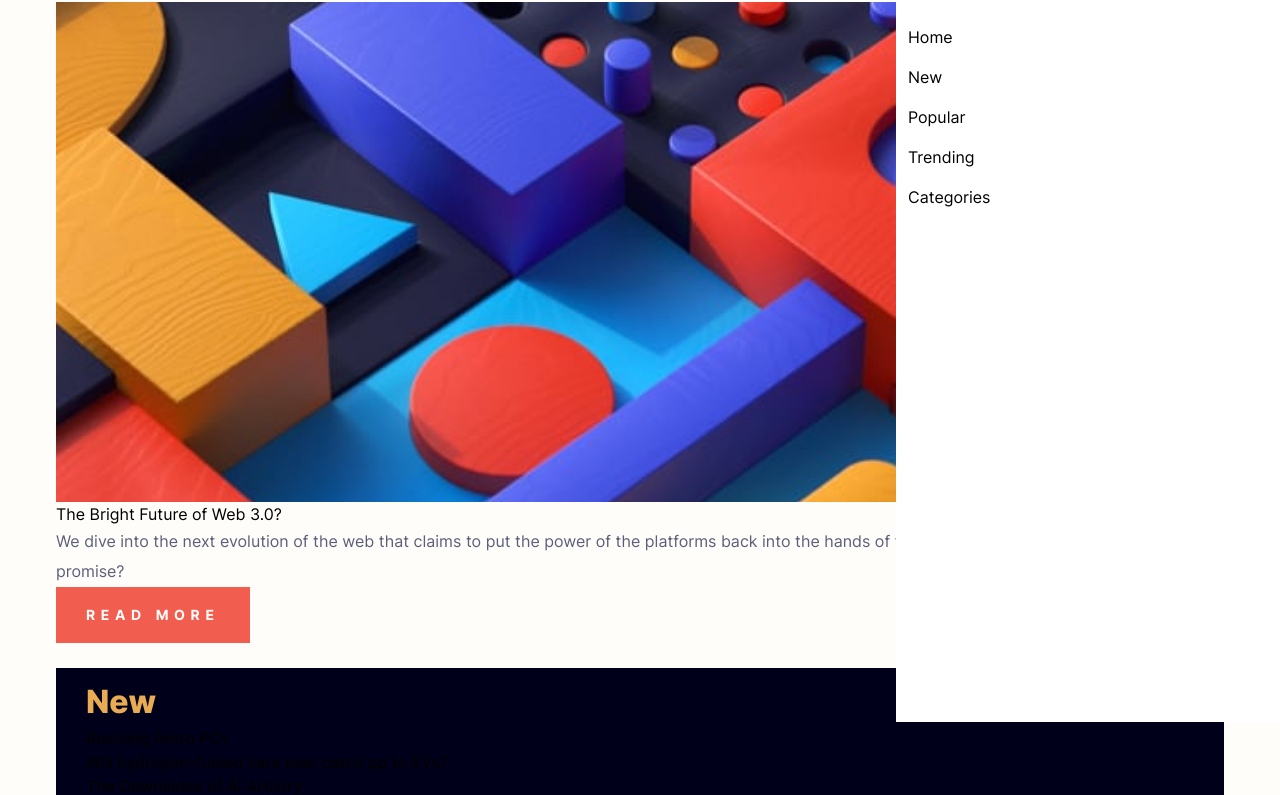
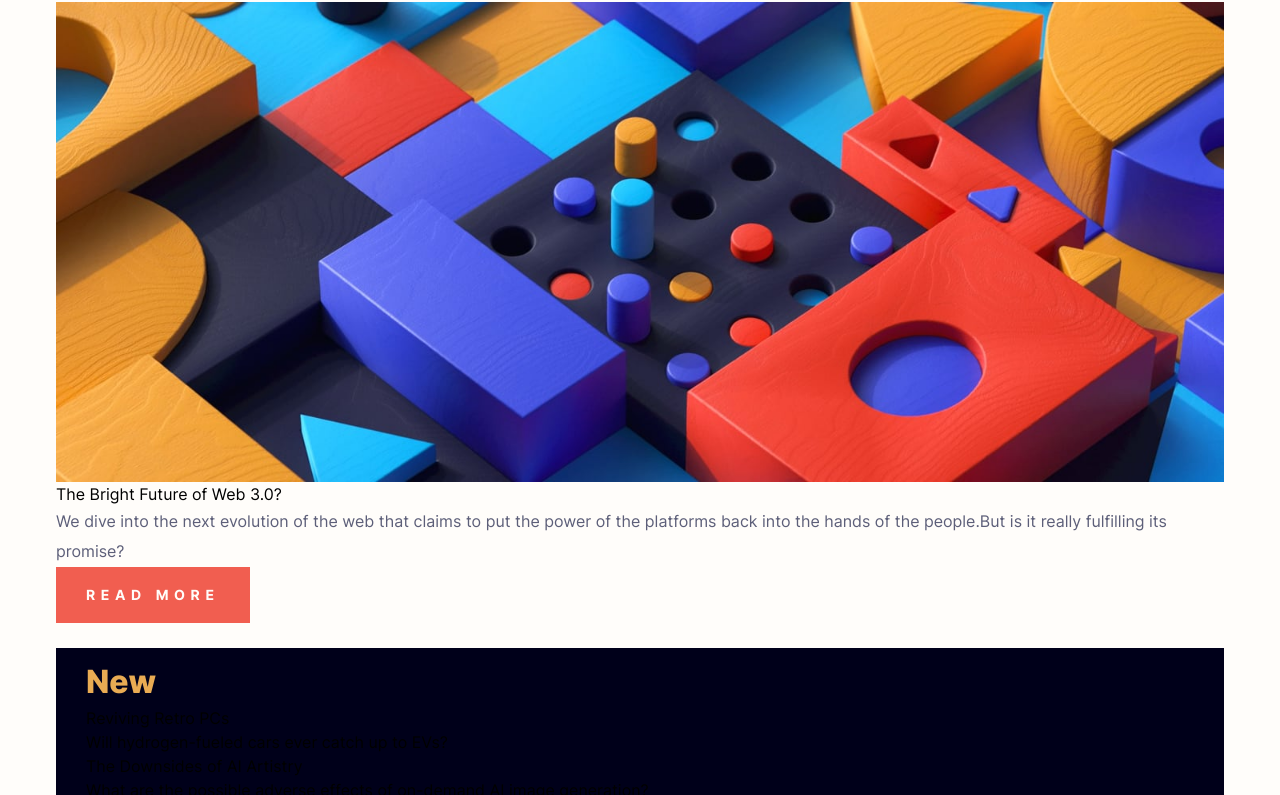
Before and after one commit to Humber70/home-page, a website built with Vite: page index.html in a window 1280 px wide. Shown: the part 78-873 px from the top of the page. Built offline with nearby package versions, Linux system fonts and the light colour scheme.

Commit message:
refact: update navigator visibility and enhance image loading with picture element

```diff
--- a/index.html
+++ b/index.html
@@ -21,7 +21,7 @@
         />
       </div>
 
-      <div class="absolute right-0 top-0 bg-[transparent] z-1 flex flex-col justify-start h-full bg-[white] gap-10 pt-8 pl-3 w-[30%]" id="navigator">
+      <div class="absolute right-0 top-0 bg-[transparent] z-1 flex flex-col justify-start h-full bg-[white] gap-10 pt-8 pl-3 w-[30%] hidden" id="navigator">
         <img
         width="32"
         src="/images/icons/icon-menu-close.svg"
@@ -53,11 +53,14 @@
     <main class="main" id="popular">
       <div class="home" id="home">
         <section class="main-home" id="categories">
-          <img
-            src="/images/image-web-3-mobile.jpg"
-            alt="home"
-            class="img-home"
-          />
+          <picture>
+            <source srcset="/images/image-web-3-desktop.jpg" media="(min-width: 700px)"/>
+            <img
+              src="/images/image-web-3-mobile.jpg"
+              alt="home"
+              class="img-home"
+            />
+          </picture>
           <div class="home-description">
             <div class="main-title">
               <h1>The Bright Future of Web 3.0?</h1>
@@ -111,6 +114,6 @@
       </section>
     </main>
 
-    <script src="./src/js/script.js" type="module"></script>
+    <script src="./src/js/barNavigator.js" type="module"></script>
   </body>
 </html>
```
